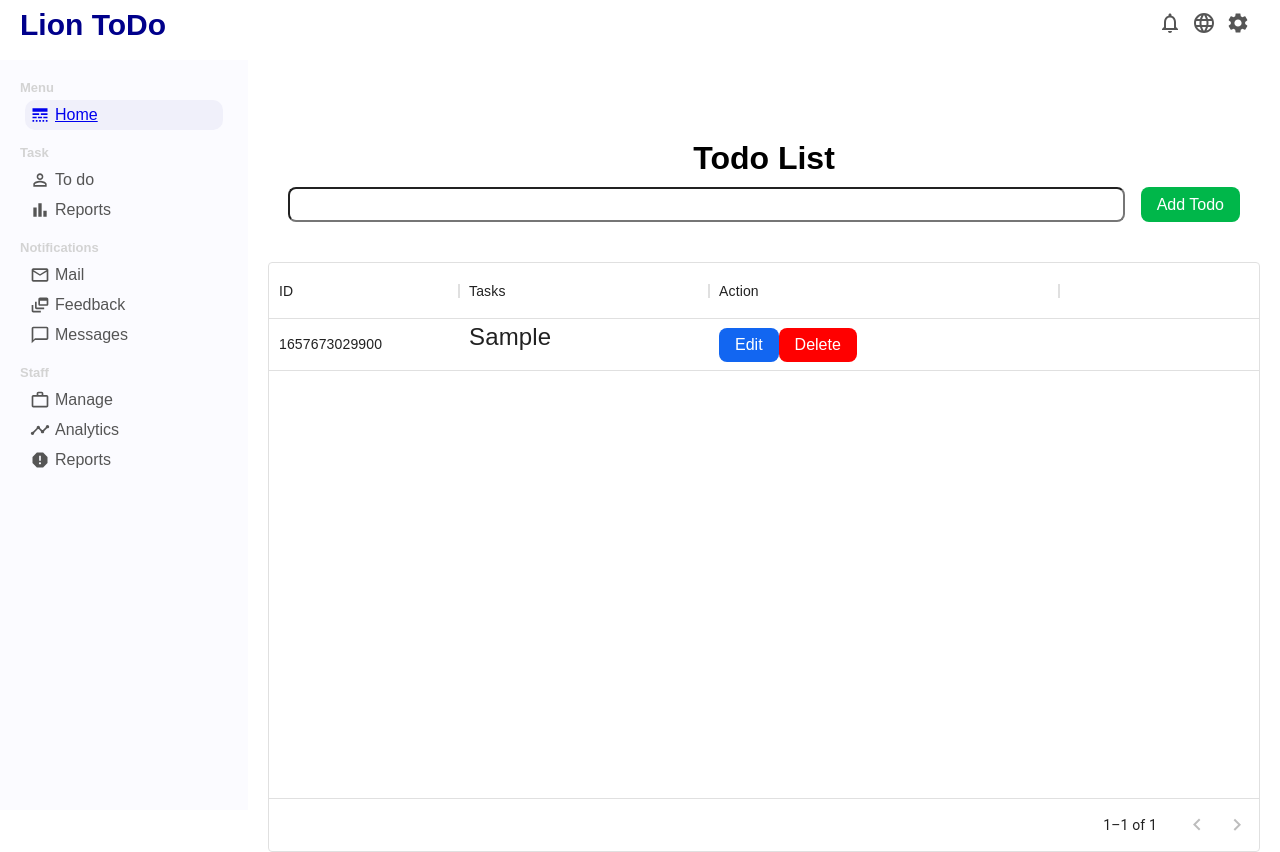
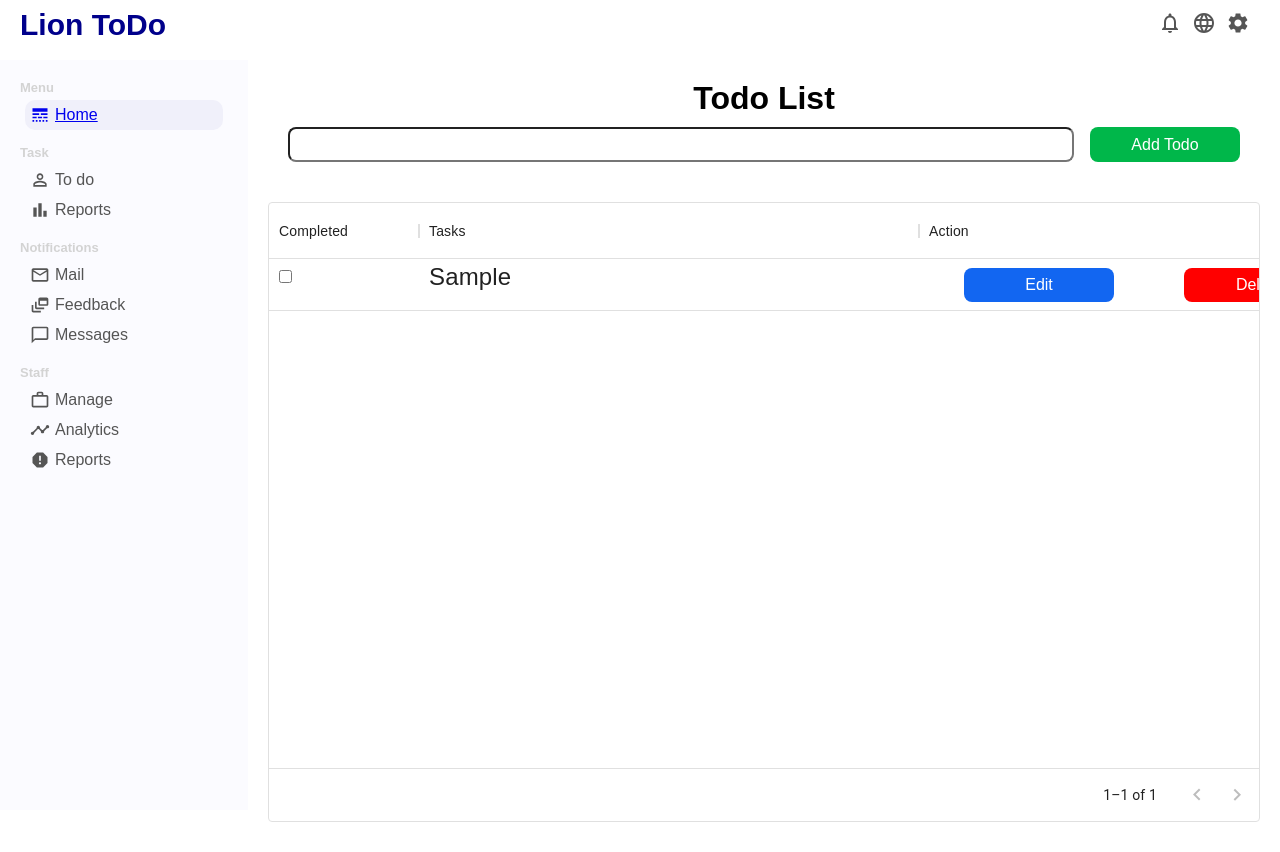
Before and after one commit to JesusLeonChavez/lionTodo, a React (Create React App) app: page /todos in a window 1280 px wide. Both pictures are taken after typing "Sample" into the empty fields and a click on the button "Add Todo". Built offline with nearby package versions, Linux system fonts and the light colour scheme.

Commit message:
fix: upgrade styles todo component

```diff
--- a/src/pages/toDo/ToDo.jsx
+++ b/src/pages/toDo/ToDo.jsx
@@ -1,8 +1,7 @@
 import React, { useState, useEffect } from "react";
-
 import "./toDo.css"
-
 import { DataGrid } from "@mui/x-data-grid";
+import Box from "@mui/material/Box";
 
 export default function ToDo() {
     const [todos, setTodos] = useState([]);
@@ -64,11 +63,27 @@ export default function ToDo() {
     }
 
     const columns = [
-      { field: "id", headerName: "ID", width: 190 },
+      {
+        field: "completed",
+        headerName: "Completed",
+        width: 150,
+        renderCell: (params) => {
+          return (
+            <div className="todoText">
+              <input
+                type="checkbox"
+                id="completed"
+                checked={params.row.completed}
+                onChange={() => toggleComplete(params.row.id)}
+              />
+            </div>
+          );
+        },
+      },
       {
         field: "task",
         headerName: "Tasks",
-        width: 250,
+        width: 500,
         renderCell: (params) => {
           return (
             <div className="todoText">
@@ -87,7 +102,7 @@ export default function ToDo() {
       {
         field: "actions",
         headerName: "Action",
-        width: 350,
+        width: 500,
         renderCell: (params) => {
           return (
             <div className="todoActions">
@@ -132,57 +147,14 @@ export default function ToDo() {
             Add Todo
           </button>
         </form>
-        {/* {todos.map((item) => (
-          <div key={item.id} className="todo">
-            <div className="todoText">
-              <input
-                type="checkbox"
-                id="completed"
-                checked={item.completed}
-                onChange={() => toggleComplete(item.id)}
-              />
-              {item.id === todoEditing ? (
-                <input
-                  type="text"
-                  onChange={(e) => setEditingText(e.target.value)}
-                />
-              ) : (
-                <div>{item.text}</div>
-              )}
-            </div>
-            <div className="todoActions">
-              {item.id === todoEditing ? (
-                <button
-                  className="buttonEdit"
-                  onClick={() => submitEdits(item.id)}
-                >
-                  Submit Edits
-                </button>
-              ) : (
-                <button
-                  className="buttonEdit"
-                  onClick={() => setTodoEditing(item.id)}
-                >
-                  Edit
-                </button>
-              )}
-
-              <button
-                className="buttonDelete"
-                onClick={() => deleteTodo(item.id)}
-              >
-                Delete
-              </button>
-            </div>
-          </div>
-        ))} */}
-        <DataGrid
-          rows={todos}
-          disableSelectionOnClick
-          columns={columns}
-          pageSize={8}
-          rowsPerPageOptions={[3]}
-        />
+        <Box sx={{ height: 620, width: "100%" }}>
+          <DataGrid
+            rows={todos}
+            columns={columns}
+            pageSize={10}
+            rowsPerPageOptions={[5]}
+          />
+        </Box>
       </div>
     );
 }
--- a/src/pages/toDo/toDo.css
+++ b/src/pages/toDo/toDo.css
@@ -1,11 +1,10 @@
 .toDoContainer{
     flex: 4;
     padding: 20px;
-    width: 500px;
-    margin: 60px auto;
+    font-family: 'Source Sans Pro', sans-serif;
 }
 
-.title{
+.title {
     text-align: center;
 }
 
@@ -32,7 +31,7 @@ form input {
     flex-direction: column;
 }
 
-.buttonAdd{
+.buttonAdd {
     font-size: 16px;
     background-color: #00B74A;
     color: #fff;
@@ -40,6 +39,7 @@ form input {
     border: none;
     padding: 8px 16px;
     cursor: pointer;
+    width: 150px;
 }
 
 .buttonAdd:active {
@@ -50,7 +50,7 @@ form input {
     background-color: #3bb077
 }
 
-.buttonDelete{
+.buttonDelete {
     font-size: 16px;
     background-color: red;
     color: #fff;
@@ -58,6 +58,8 @@ form input {
     border: none;
     padding: 8px 16px;
     cursor: pointer;
+    width: 150px;
+    margin: 35px;
 }
 
 .buttonDelete:active {
@@ -68,7 +70,7 @@ form input {
     background-color: #C62828
 }
 
-.buttonEdit{
+.buttonEdit {
     font-size: 16px;
     background-color: #1266F1;
     color: #fff;
@@ -76,6 +78,8 @@ form input {
     border: none;
     padding: 8px 16px;
     cursor: pointer;
+    width: 150px;
+    margin: 35px;
 }
 
 .buttonEdit:active {
@@ -118,6 +122,6 @@ input[type='text'] {
 }
 
 .todoActions {
-    display: flex;
-    justify-content: space-between;
+    display:flexbox;
+    justify-content:space-evenly;
 }
```
